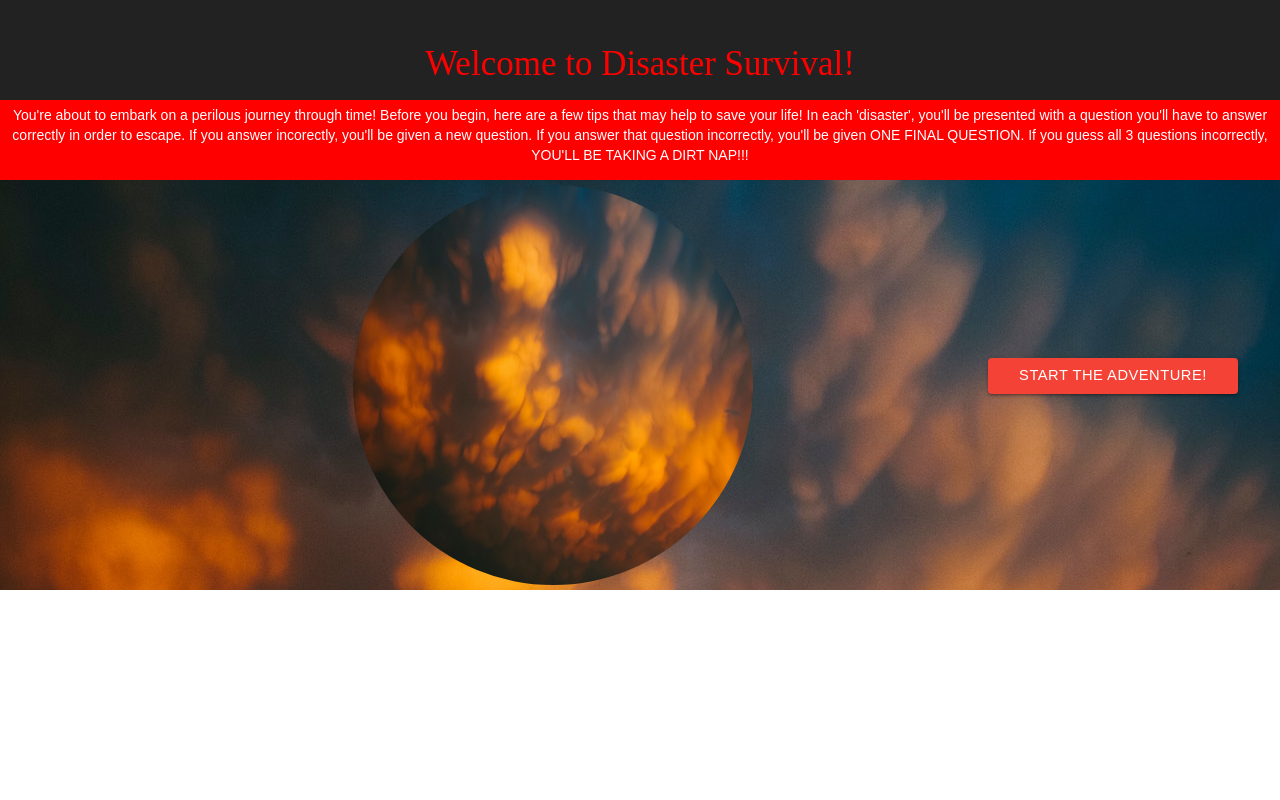
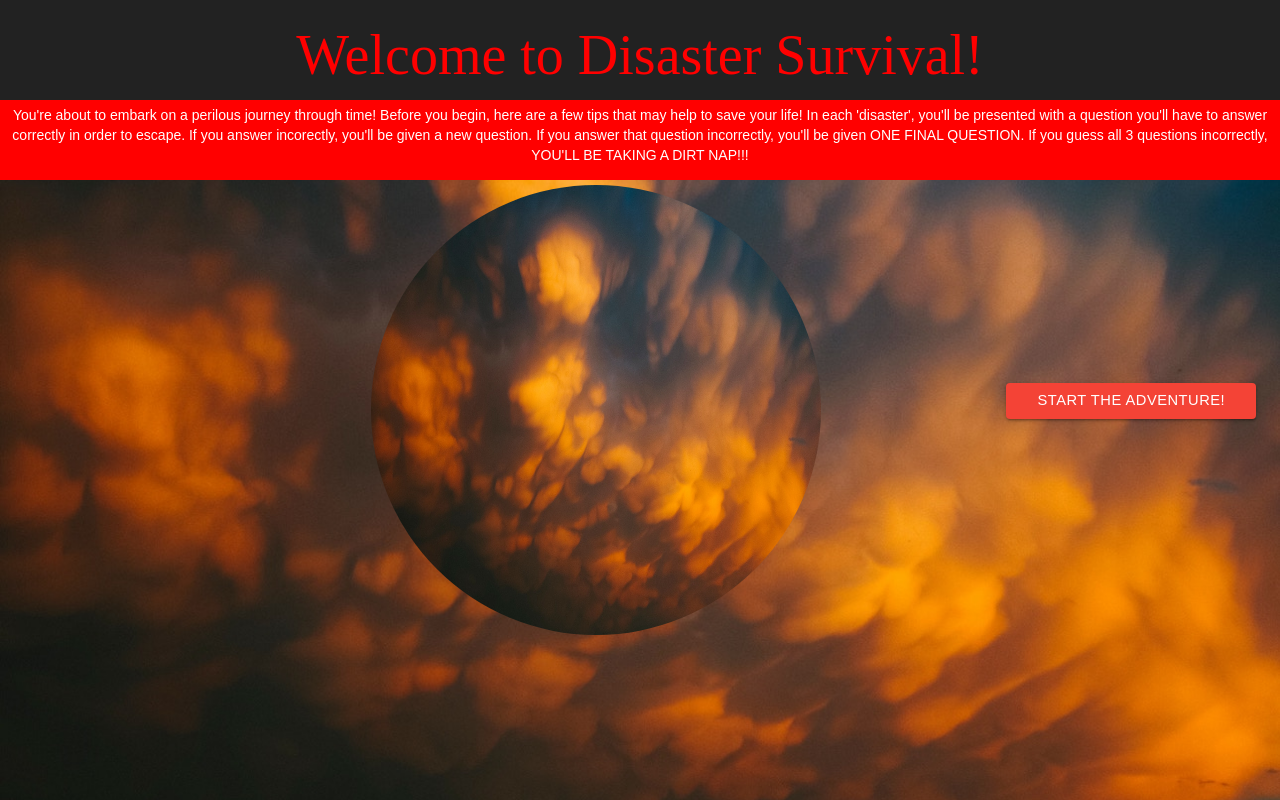
Before and after one commit to ThespianNemo/Disaster-Survival, a React (Create React App) app: page / in a window 1280 px wide. Built offline with nearby package versions, Linux system fonts and the light colour scheme.

Commit message:
edited background rendering

```diff
--- a/src/App.css
+++ b/src/App.css
@@ -1,22 +1,17 @@
 .App {
   text-align: center;
-}
-
-.App-logo {
-  animation: App-logo-spin infinite 20s linear;
-  height: 80px;
 }
 
 .App-header {
   background-color: #222;
   height: 100px;
-  padding: 25px;
+  padding: 5px 25px 10px;
   color: red;
 }
 
 .App-title {
   font-family: 'Permanent Marker', cursive;
-  font-size: 2.5em;
+  font-size: 4em;
 }
 
 .App-intro {
@@ -38,7 +33,6 @@
 #App-container {
   text-align: center;
   padding: 5px 5px 5px 5px;
-  background-image: url('/images/dominik-kiss-341291-unsplash.jpg');
   color: white;
   height: 100%;
 }
@@ -50,6 +44,7 @@
 .col-container {
   display: table;
   width:100%;
+  color: white;
 }
 
 #question{
--- a/src/App.js
+++ b/src/App.js
@@ -30,14 +30,21 @@ class App extends Component {
   }
 
   render() {
-    {/*url (string): The url of the sound to play.
-    playStatus (Sound.status.{PLAYING,STOPPED,PAUSED}): The current sound playing status. Change it in successive renders to play, stop, pause and resume the sound.*/}
+    const divStyle = {
+      backgroundImage: `url('/images/dominik-kiss-341291-unsplash.jpg')`,
+      height: "100vh",
+      backgroundSize: "auto 100%",
+      backgroundRepeat: "no-repeat",
+      backgroundPosition: "left top",
+      backgroundSize: "cover"
+    };
+
     return (
+      <div className="App" style={divStyle}>
 
       <div className="App">
         <header className="App-header">
           <h1 className="App-title">Welcome to Disaster Survival!</h1>
-          {/* <Sound url="./Audio/City-of-Dread_Looping.mp3" playStatus="PLAYING" />; */}
         </header>
 
         {/*Contains the disaster history>*/}
@@ -49,7 +56,7 @@ class App extends Component {
           <div className="col-container">
             <div className="col-md-{6}" className="col">
               <section className="game-section">
-                <img className="circle" src={scenes[this.state.scene_num].image} alt="historical portrayals" width="400" height="400" />
+                <img className="circle" src={scenes[this.state.scene_num].image} alt="historical portrayals" width="450" height="450" />
               </section>
             </div>
 
@@ -70,6 +77,7 @@ class App extends Component {
           </div>
         </div>
       </div>
+      </div>
     )
   }
 }
```
